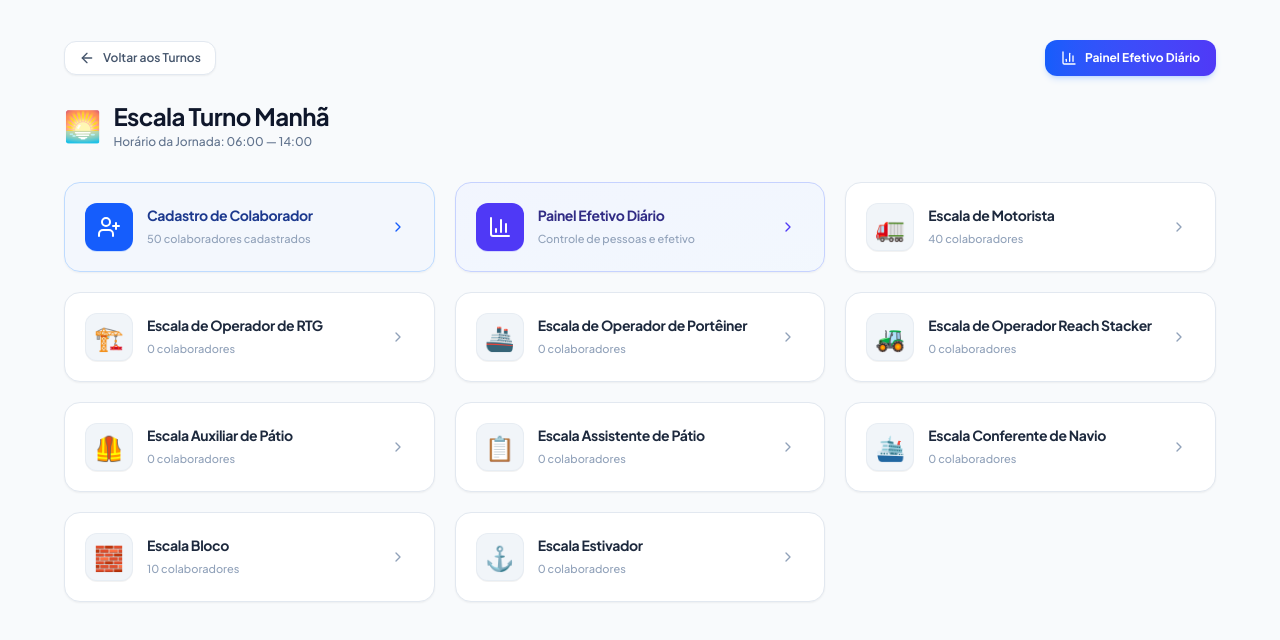
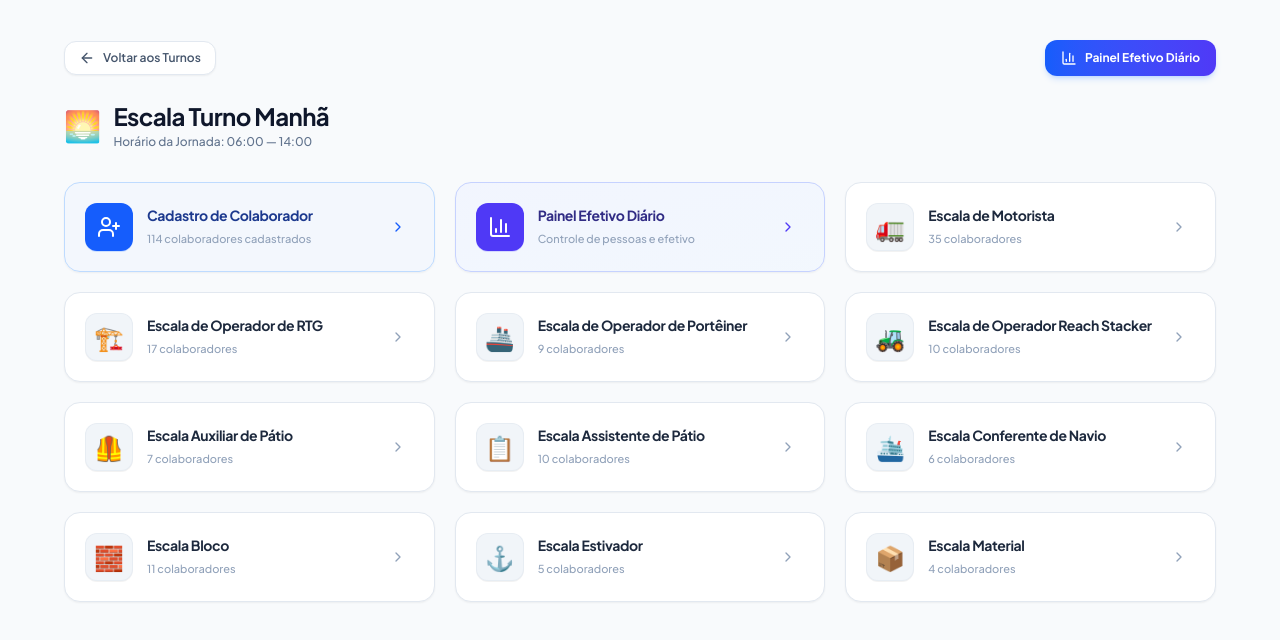
Before and after one commit to Dalmocabral/escaladefolga, a React (Vite) app: page / in a window 1280 px wide. Both pictures are taken after a click on the element 290 px from the left and 444 px from the top of the page. Shown: the top 640 px of the page. Built offline with nearby package versions, Linux system fonts and the light colour scheme.

Commit message:
feat: preenchimento da quantidade total de colaboradores por categoria do Turno Manha com base no relatorio de controle de pessoas (114 colaboradores)

```diff
--- a/src/App.tsx
+++ b/src/App.tsx
@@ -27,61 +27,141 @@ const SHIFT_CONFIGS: ShiftConfig[] = [
   },
 ];
 
-// Nomes e matrículas fiéis à planilha de exemplo do usuário
+// Colaboradores fiéis ao relatório operacional de teste (114 colaboradores no Turno Manhã)
 const INITIAL_EMPLOYEES: Employee[] = [
-  // 10 Operadores de Bloco no Turno Manhã (divisão exata: 3 Verde, 3 Azul, 4 Amarelo)
-  { id: '1', name: 'Andre de Oliveira', registration: '1361', role: 'Operador de Bloco', shiftId: 'manha' },
-  { id: '2', name: 'Leandro Jacob', registration: '1355', role: 'Operador de Bloco', shiftId: 'manha' },
-  { id: '3', name: 'Dalmo Cabral', registration: '1070', role: 'Operador de Bloco', shiftId: 'manha' },
-  { id: '4', name: 'Roberto Melo', registration: '1472', role: 'Operador de Bloco', shiftId: 'manha' },
-  { id: '5', name: 'Marcio Souza', registration: '1365', role: 'Operador de Bloco', shiftId: 'manha' },
-  { id: '6', name: 'Alexandre Anacleto', registration: '1190', role: 'Operador de Bloco', shiftId: 'manha' },
-  { id: '7', name: 'Alexandre Souza', registration: '1240', role: 'Operador de Bloco', shiftId: 'manha' },
-  { id: '8', name: 'Cristiano Martins', registration: '1312', role: 'Operador de Bloco', shiftId: 'manha' },
-  { id: '9', name: 'Claudio Jesus', registration: '1288', role: 'Operador de Bloco', shiftId: 'manha' },
-  { id: '10', name: 'Jony Cunha', registration: '1400', role: 'Operador de Bloco', shiftId: 'manha' },
+  // 1. 35 Motoristas (OPERADOR TRACTOR) no Turno Manhã
+  { id: '1001', name: 'Carlos Eduardo Silva', registration: '1001', role: 'Motorista', shiftId: 'manha' },
+  { id: '1002', name: 'Jorge Ribeiro Santos', registration: '1002', role: 'Motorista', shiftId: 'manha' },
+  { id: '1003', name: 'Fábio Alencar', registration: '1003', role: 'Motorista', shiftId: 'manha' },
+  { id: '1004', name: 'Paulo Henrique Lima', registration: '1004', role: 'Motorista', shiftId: 'manha' },
+  { id: '1005', name: 'Lucas Gabriel Costa', registration: '1005', role: 'Motorista', shiftId: 'manha' },
+  { id: '1006', name: 'Rodrigo Medeiros', registration: '1006', role: 'Motorista', shiftId: 'manha' },
+  { id: '1007', name: 'Fernando Dias', registration: '1007', role: 'Motorista', shiftId: 'manha' },
+  { id: '1008', name: 'Marcos Vinícius Prado', registration: '1008', role: 'Motorista', shiftId: 'manha' },
+  { id: '1009', name: 'Thiago Vieira', registration: '1009', role: 'Motorista', shiftId: 'manha' },
+  { id: '1010', name: 'Alan Kardec Gomes', registration: '1010', role: 'Motorista', shiftId: 'manha' },
+  { id: '1011', name: 'Bruno Cesar Fagundes', registration: '1011', role: 'Motorista', shiftId: 'manha' },
+  { id: '1012', name: 'Caio Vinicius Moreira', registration: '1012', role: 'Motorista', shiftId: 'manha' },
+  { id: '1013', name: 'Daniel Nogueira Lima', registration: '1013', role: 'Motorista', shiftId: 'manha' },
+  { id: '1014', name: 'Eduardo Paes Barreto', registration: '1014', role: 'Motorista', shiftId: 'manha' },
+  { id: '1015', name: 'Fabricio Ramos Silveira', registration: '1015', role: 'Motorista', shiftId: 'manha' },
+  { id: '1016', name: 'Gabriel Menezes Castro', registration: '1016', role: 'Motorista', shiftId: 'manha' },
+  { id: '1017', name: 'Hugo Leonardo Pires', registration: '1017', role: 'Motorista', shiftId: 'manha' },
+  { id: '1018', name: 'Igor Santos Guimarães', registration: '1018', role: 'Motorista', shiftId: 'manha' },
+  { id: '1019', name: 'Jonathan Farias Alves', registration: '1019', role: 'Motorista', shiftId: 'manha' },
+  { id: '1020', name: 'Kleber Toledo Sobrinho', registration: '1020', role: 'Motorista', shiftId: 'manha' },
+  { id: '1021', name: 'Leonardo Vasconcelos', registration: '1021', role: 'Motorista', shiftId: 'manha' },
+  { id: '1022', name: 'Marcelo Duarte Freitas', registration: '1022', role: 'Motorista', shiftId: 'manha' },
+  { id: '1023', name: 'Nilson Correa Pinheiro', registration: '1023', role: 'Motorista', shiftId: 'manha' },
+  { id: '1024', name: 'Otavio Augusto Miranda', registration: '1024', role: 'Motorista', shiftId: 'manha' },
+  { id: '1025', name: 'Paulo Roberto Peixoto', registration: '1025', role: 'Motorista', shiftId: 'manha' },
+  { id: '1026', name: 'Rafael Antunes Borges', registration: '1026', role: 'Motorista', shiftId: 'manha' },
+  { id: '1027', name: 'Sergio Magalhães Neto', registration: '1027', role: 'Motorista', shiftId: 'manha' },
+  { id: '1028', name: 'Tiago Beltrão Fonseca', registration: '1028', role: 'Motorista', shiftId: 'manha' },
+  { id: '1029', name: 'Uelton Martins Siqueira', registration: '1029', role: 'Motorista', shiftId: 'manha' },
+  { id: '1030', name: 'Valdir Fernandes Jr', registration: '1030', role: 'Motorista', shiftId: 'manha' },
+  { id: '1031', name: 'Wagner Lopes Queiroz', registration: '1031', role: 'Motorista', shiftId: 'manha' },
+  { id: '1032', name: 'Xavier Couto Pacheco', registration: '1032', role: 'Motorista', shiftId: 'manha' },
+  { id: '1033', name: 'Yuri Tavares Carvalho', registration: '1033', role: 'Motorista', shiftId: 'manha' },
+  { id: '1034', name: 'Zaqueu Mendonça Reis', registration: '1034', role: 'Motorista', shiftId: 'manha' },
+  { id: '1035', name: 'André Felipe Rocha', registration: '1035', role: 'Motorista', shiftId: 'manha' },
 
-  // 40 Motoristas no Turno Manhã (divisão exata: 5 equipes x 8 colaboradores)
-  { id: '11', name: 'Carlos Eduardo Silva', registration: '1001', role: 'Motorista', shiftId: 'manha' },
-  { id: '12', name: 'Jorge Ribeiro Santos', registration: '1002', role: 'Motorista', shiftId: 'manha' },
-  { id: '13', name: 'Fábio Alencar', registration: '1003', role: 'Motorista', shiftId: 'manha' },
-  { id: '14', name: 'Paulo Henrique Lima', registration: '1004', role: 'Motorista', shiftId: 'manha' },
-  { id: '15', name: 'Lucas Gabriel Costa', registration: '1005', role: 'Motorista', shiftId: 'manha' },
-  { id: '16', name: 'Rodrigo Medeiros', registration: '1006', role: 'Motorista', shiftId: 'manha' },
-  { id: '17', name: 'Fernando Dias', registration: '1007', role: 'Motorista', shiftId: 'manha' },
-  { id: '18', name: 'Marcos Vinícius Prado', registration: '1008', role: 'Motorista', shiftId: 'manha' },
-  { id: '19', name: 'Thiago Vieira', registration: '1009', role: 'Motorista', shiftId: 'manha' },
-  { id: '20', name: 'Alan Kardec Gomes', registration: '1010', role: 'Motorista', shiftId: 'manha' },
-  { id: '21', name: 'Bruno Cesar Fagundes', registration: '1011', role: 'Motorista', shiftId: 'manha' },
-  { id: '22', name: 'Caio Vinicius Moreira', registration: '1012', role: 'Motorista', shiftId: 'manha' },
-  { id: '23', name: 'Daniel Nogueira Lima', registration: '1013', role: 'Motorista', shiftId: 'manha' },
-  { id: '24', name: 'Eduardo Paes Barreto', registration: '1014', role: 'Motorista', shiftId: 'manha' },
-  { id: '25', name: 'Fabricio Ramos Silveira', registration: '1015', role: 'Motorista', shiftId: 'manha' },
-  { id: '26', name: 'Gabriel Menezes Castro', registration: '1016', role: 'Motorista', shiftId: 'manha' },
-  { id: '27', name: 'Hugo Leonardo Pires', registration: '1017', role: 'Motorista', shiftId: 'manha' },
-  { id: '28', name: 'Igor Santos Guimarães', registration: '1018', role: 'Motorista', shiftId: 'manha' },
-  { id: '29', name: 'Jonathan Farias Alves', registration: '1019', role: 'Motorista', shiftId: 'manha' },
-  { id: '30', name: 'Kleber Toledo Sobrinho', registration: '1020', role: 'Motorista', shiftId: 'manha' },
-  { id: '31', name: 'Leonardo Vasconcelos', registration: '1021', role: 'Motorista', shiftId: 'manha' },
-  { id: '32', name: 'Marcelo Duarte Freitas', registration: '1022', role: 'Motorista', shiftId: 'manha' },
-  { id: '33', name: 'Nilson Correa Pinheiro', registration: '1023', role: 'Motorista', shiftId: 'manha' },
-  { id: '34', name: 'Otavio Augusto Miranda', registration: '1024', role: 'Motorista', shiftId: 'manha' },
-  { id: '35', name: 'Paulo Roberto Peixoto', registration: '1025', role: 'Motorista', shiftId: 'manha' },
-  { id: '36', name: 'Rafael Antunes Borges', registration: '1026', role: 'Motorista', shiftId: 'manha' },
-  { id: '37', name: 'Sergio Magalhães Neto', registration: '1027', role: 'Motorista', shiftId: 'manha' },
-  { id: '38', name: 'Tiago Beltrão Fonseca', registration: '1028', role: 'Motorista', shiftId: 'manha' },
-  { id: '39', name: 'Uelton Martins Siqueira', registration: '1029', role: 'Motorista', shiftId: 'manha' },
-  { id: '40', name: 'Valdir Fernandes Jr', registration: '1030', role: 'Motorista', shiftId: 'manha' },
-  { id: '41', name: 'Wagner Lopes Queiroz', registration: '1031', role: 'Motorista', shiftId: 'manha' },
-  { id: '42', name: 'Xavier Couto Pacheco', registration: '1032', role: 'Motorista', shiftId: 'manha' },
-  { id: '43', name: 'Yuri Tavares Carvalho', registration: '1033', role: 'Motorista', shiftId: 'manha' },
-  { id: '44', name: 'Zaqueu Mendonça Reis', registration: '1034', role: 'Motorista', shiftId: 'manha' },
-  { id: '4401', name: 'André Felipe Rocha', registration: '1035', role: 'Motorista', shiftId: 'manha' },
-  { id: '4402', name: 'Bernardo Lima Castro', registration: '1036', role: 'Motorista', shiftId: 'manha' },
-  { id: '4403', name: 'Cláudio Roberto Neves', registration: '1037', role: 'Motorista', shiftId: 'manha' },
-  { id: '4404', name: 'Diego Moreira Ramos', registration: '1038', role: 'Motorista', shiftId: 'manha' },
-  { id: '4405', name: 'Elias Fagundes Silva', registration: '1039', role: 'Motorista', shiftId: 'manha' },
-  { id: '4406', name: 'Francisco Xavier Dias', registration: '1040', role: 'Motorista', shiftId: 'manha' },
+  // 2. 17 Operadores de RTG (OPERADOR DE RTG) no Turno Manhã
+  { id: '3001', name: 'Alessandro Ramos', registration: '3001', role: 'Operador de RTG', shiftId: 'manha' },
+  { id: '3002', name: 'Bernardo Furtado', registration: '3002', role: 'Operador de RTG', shiftId: 'manha' },
+  { id: '3003', name: 'Claudio Duarte', registration: '3003', role: 'Operador de RTG', shiftId: 'manha' },
+  { id: '3004', name: 'Douglas Alencar', registration: '3004', role: 'Operador de RTG', shiftId: 'manha' },
+  { id: '3005', name: 'Emerson Pinheiro', registration: '3005', role: 'Operador de RTG', shiftId: 'manha' },
+  { id: '3006', name: 'Felipe Marinho', registration: '3006', role: 'Operador de RTG', shiftId: 'manha' },
+  { id: '3007', name: 'Gilson Barbosa', registration: '3007', role: 'Operador de RTG', shiftId: 'manha' },
+  { id: '3008', name: 'Henrique Viana', registration: '3008', role: 'Operador de RTG', shiftId: 'manha' },
+  { id: '3009', name: 'Italo Mendonça', registration: '3009', role: 'Operador de RTG', shiftId: 'manha' },
+  { id: '3010', name: 'Jefferson Castro', registration: '3010', role: 'Operador de RTG', shiftId: 'manha' },
+  { id: '3011', name: 'Kleber Antunes', registration: '3011', role: 'Operador de RTG', shiftId: 'manha' },
+  { id: '3012', name: 'Luciano Silveira', registration: '3012', role: 'Operador de RTG', shiftId: 'manha' },
+  { id: '3013', name: 'Marcelo Batista', registration: '3013', role: 'Operador de RTG', shiftId: 'manha' },
+  { id: '3014', name: 'Nilton Nogueira', registration: '3014', role: 'Operador de RTG', shiftId: 'manha' },
+  { id: '3015', name: 'Otavio Peixoto', registration: '3015', role: 'Operador de RTG', shiftId: 'manha' },
+  { id: '3016', name: 'Paulo César Lima', registration: '3016', role: 'Operador de RTG', shiftId: 'manha' },
+  { id: '3017', name: 'Rogério Toledo', registration: '3017', role: 'Operador de RTG', shiftId: 'manha' },
+
+  // 3. 11 Operadores de Bloco (BLOCO C/ ENCARREGADO) no Turno Manhã
+  { id: '4001', name: 'Andre de Oliveira', registration: '1361', role: 'Operador de Bloco', shiftId: 'manha' },
+  { id: '4002', name: 'Leandro Jacob', registration: '1355', role: 'Operador de Bloco', shiftId: 'manha' },
+  { id: '4003', name: 'Dalmo Cabral', registration: '1070', role: 'Operador de Bloco', shiftId: 'manha' },
+  { id: '4004', name: 'Roberto Melo', registration: '1472', role: 'Operador de Bloco', shiftId: 'manha' },
+  { id: '4005', name: 'Marcio Souza', registration: '1365', role: 'Operador de Bloco', shiftId: 'manha' },
+  { id: '4006', name: 'Alexandre Anacleto', registration: '1190', role: 'Operador de Bloco', shiftId: 'manha' },
+  { id: '4007', name: 'Alexandre Souza', registration: '1240', role: 'Operador de Bloco', shiftId: 'manha' },
+  { id: '4008', name: 'Cristiano Martins', registration: '1312', role: 'Operador de Bloco', shiftId: 'manha' },
+  { id: '4009', name: 'Claudio Jesus', registration: '1288', role: 'Operador de Bloco', shiftId: 'manha' },
+  { id: '4010', name: 'Jony Cunha', registration: '1400', role: 'Operador de Bloco', shiftId: 'manha' },
+  { id: '4011', name: 'Eduardo Guimarães', registration: '1450', role: 'Operador de Bloco', shiftId: 'manha' },
+
+  // 4. 10 Assistentes de Pátio (ASSISTENTE DE PÁTIO) no Turno Manhã
+  { id: '5001', name: 'Alan Delon Silva', registration: '5001', role: 'Assistente de Pátio', shiftId: 'manha' },
+  { id: '5002', name: 'Bruno Meireles', registration: '5002', role: 'Assistente de Pátio', shiftId: 'manha' },
+  { id: '5003', name: 'Caio Farias', registration: '5003', role: 'Assistente de Pátio', shiftId: 'manha' },
+  { id: '5004', name: 'Diogo Albuquerque', registration: '5004', role: 'Assistente de Pátio', shiftId: 'manha' },
+  { id: '5005', name: 'Everton Pires', registration: '5005', role: 'Assistente de Pátio', shiftId: 'manha' },
+  { id: '5006', name: 'Fernando Prado', registration: '5006', role: 'Assistente de Pátio', shiftId: 'manha' },
+  { id: '5007', name: 'Guilherme Santos', registration: '5007', role: 'Assistente de Pátio', shiftId: 'manha' },
+  { id: '5008', name: 'Heitor Vasconcelos', registration: '5008', role: 'Assistente de Pátio', shiftId: 'manha' },
+  { id: '5009', name: 'Igor Mendonça', registration: '5009', role: 'Assistente de Pátio', shiftId: 'manha' },
+  { id: '5010', name: 'Julio Cesar Ramos', registration: '5010', role: 'Assistente de Pátio', shiftId: 'manha' },
+
+  // 5. 10 Operadores Reach Stacker (OPERADOR DE RS) no Turno Manhã
+  { id: '6001', name: 'Adalberto Gomes', registration: '6001', role: 'Operador Reach Stacker', shiftId: 'manha' },
+  { id: '6002', name: 'Breno Ferreira', registration: '6002', role: 'Operador Reach Stacker', shiftId: 'manha' },
+  { id: '6003', name: 'Cesar Augusto', registration: '6003', role: 'Operador Reach Stacker', shiftId: 'manha' },
+  { id: '6004', name: 'Daniel Pacheco', registration: '6004', role: 'Operador Reach Stacker', shiftId: 'manha' },
+  { id: '6005', name: 'Edilson Souza', registration: '6005', role: 'Operador Reach Stacker', shiftId: 'manha' },
+  { id: '6006', name: 'Flavio Roberto', registration: '6006', role: 'Operador Reach Stacker', shiftId: 'manha' },
+  { id: '6007', name: 'Gustavo Henrique', registration: '6007', role: 'Operador Reach Stacker', shiftId: 'manha' },
+  { id: '6008', name: 'Helder Ribeiro', registration: '6008', role: 'Operador Reach Stacker', shiftId: 'manha' },
+  { id: '6009', name: 'Ismael Pereira', registration: '6009', role: 'Operador Reach Stacker', shiftId: 'manha' },
+  { id: '6010', name: 'Jorge Luiz Castro', registration: '6010', role: 'Operador Reach Stacker', shiftId: 'manha' },
+
+  // 6. 9 Operadores de Portêiner (OPERADORES DE PT) no Turno Manhã
+  { id: '7001', name: 'Alex Sandro Dias', registration: '7001', role: 'Operador de Portêiner', shiftId: 'manha' },
+  { id: '7002', name: 'Benedito Carvalho', registration: '7002', role: 'Operador de Portêiner', shiftId: 'manha' },
+  { id: '7003', name: 'Carlos Alberto Cruz', registration: '7003', role: 'Operador de Portêiner', shiftId: 'manha' },
+  { id: '7004', name: 'Denis Fonseca', registration: '7004', role: 'Operador de Portêiner', shiftId: 'manha' },
+  { id: '7005', name: 'Eduardo Magalhães', registration: '7005', role: 'Operador de Portêiner', shiftId: 'manha' },
+  { id: '7006', name: 'Fabricio Costa', registration: '7006', role: 'Operador de Portêiner', shiftId: 'manha' },
+  { id: '7007', name: 'Geraldo Vieira', registration: '7007', role: 'Operador de Portêiner', shiftId: 'manha' },
+  { id: '7008', name: 'Hugo Macedo', registration: '7008', role: 'Operador de Portêiner', shiftId: 'manha' },
+  { id: '7009', name: 'Ivanildo Santos', registration: '7009', role: 'Operador de Portêiner', shiftId: 'manha' },
+
+  // 7. 7 Auxiliares de Pátio (AUXILIARES) no Turno Manhã
+  { id: '8001', name: 'Antonio Marcos', registration: '8001', role: 'Auxiliar de Pátio', shiftId: 'manha' },
+  { id: '8002', name: 'Bernardo Siqueira', registration: '8002', role: 'Auxiliar de Pátio', shiftId: 'manha' },
+  { id: '8003', name: 'Celso Roberto', registration: '8003', role: 'Auxiliar de Pátio', shiftId: 'manha' },
+  { id: '8004', name: 'Danilo Freitas', registration: '8004', role: 'Auxiliar de Pátio', shiftId: 'manha' },
+  { id: '8005', name: 'Elias Peixoto', registration: '8005', role: 'Auxiliar de Pátio', shiftId: 'manha' },
+  { id: '8006', name: 'Francisco Assis', registration: '8006', role: 'Auxiliar de Pátio', shiftId: 'manha' },
+  { id: '8007', name: 'Gilberto Ramos', registration: '8007', role: 'Auxiliar de Pátio', shiftId: 'manha' },
+
+  // 8. 6 Conferentes de Navio (CONFERENTES) no Turno Manhã
+  { id: '9001', name: 'Arthur Vinicius', registration: '9001', role: 'Conferente de Navio', shiftId: 'manha' },
+  { id: '9002', name: 'Bruno Henrique', registration: '9002', role: 'Conferente de Navio', shiftId: 'manha' },
+  { id: '9003', name: 'Cristiano Ronaldo', registration: '9003', role: 'Conferente de Navio', shiftId: 'manha' },
+  { id: '9004', name: 'Diego Armando', registration: '9004', role: 'Conferente de Navio', shiftId: 'manha' },
+  { id: '9005', name: 'Eder Militao', registration: '9005', role: 'Conferente de Navio', shiftId: 'manha' },
+  { id: '9006', name: 'Felipe Anderson', registration: '9006', role: 'Conferente de Navio', shiftId: 'manha' },
+
+  // 9. 5 Estivadores (ESTIVADOR) no Turno Manhã
+  { id: '9101', name: 'Alberto Silva', registration: '9101', role: 'Estivador', shiftId: 'manha' },
+  { id: '9102', name: 'Bento Goncalves', registration: '9102', role: 'Estivador', shiftId: 'manha' },
+  { id: '9103', name: 'Cleber Machado', registration: '9103', role: 'Estivador', shiftId: 'manha' },
+  { id: '9104', name: 'David Luiz', registration: '9104', role: 'Estivador', shiftId: 'manha' },
+  { id: '9105', name: 'Everson Felipe', registration: '9105', role: 'Estivador', shiftId: 'manha' },
+
+  // 10. 4 Materiais (MATERIAL) no Turno Manhã
+  { id: '9201', name: 'Alvaro Pereira', registration: '9201', role: 'Material', shiftId: 'manha' },
+  { id: '9202', name: 'Bernardo Silva', registration: '9202', role: 'Material', shiftId: 'manha' },
+  { id: '9203', name: 'Carlos Drummond', registration: '9203', role: 'Material', shiftId: 'manha' },
+  { id: '9204', name: 'Djalma Santos', registration: '9204', role: 'Material', shiftId: 'manha' },
 
   // 40 Motoristas no Turno Noite (22:00 - 06:00, 5 equipes x 8 colaboradores)
   { id: '45', name: 'Ademir Rodrigues', registration: '2001', role: 'Motorista', shiftId: 'noite' },
@@ -140,7 +220,7 @@ const INITIAL_EMPLOYEES: Employee[] = [
   { id: '91', name: 'Wilson Brandão', registration: '2112', role: 'Operador de Bloco', shiftId: 'noite' },
 ];
 
-const STORAGE_KEY_EMPLOYEES = 'escala_terminal_employees_v3';
+const STORAGE_KEY_EMPLOYEES = 'escala_terminal_employees_v5';
 
 export default function App() {
   const [selectedShiftId, setSelectedShiftId] = useState<ShiftId | null>(null);
--- a/src/components/ShiftPage.tsx
+++ b/src/components/ShiftPage.tsx
@@ -37,6 +37,7 @@ const OPERATIONAL_CARDS: OperationalCard[] = [
   { id: 'conferente_navio', title: 'Escala Conferente de Navio', role: 'Conferente de Navio', emoji: '🛳️' },
   { id: 'bloco', title: 'Escala Bloco', role: 'Operador de Bloco', emoji: '🧱' },
   { id: 'estivador', title: 'Escala Estivador', role: 'Estivador', emoji: '⚓' },
+  { id: 'material', title: 'Escala Material', role: 'Material', emoji: '📦' },
 ];
 
 export const ShiftPage: React.FC<ShiftPageProps> = ({
--- a/src/utils/staffing.ts
+++ b/src/utils/staffing.ts
@@ -279,41 +279,47 @@ function computeCategoryRow(
     leaves = [];
   }
 
-  // Se for Motorista e não tiver afastamentos no banco local, carrega os padrões da planilha
-  if (roleName.toLowerCase() === 'motorista' && leaves.length === 0) {
-    const motEmployees = catEmployees;
-    const fab = motEmployees.find((e) => e.registration === '1015');
-    const car = motEmployees.find((e) => e.registration === '1001');
-    const mar = motEmployees.find((e) => e.registration === '1008');
-    if (fab) {
-      leaves.push({
-        id: 'init-ferias-1',
-        employeeId: fab.id,
-        type: 'FERIAS',
-        startDate: '2026-11-10',
-        endDate: '2026-11-24',
-        observation: 'Férias regulamentares (15 dias)',
-      });
-    }
-    if (car) {
-      leaves.push({
-        id: 'init-ferias-2',
-        employeeId: car.id,
-        type: 'FERIAS',
-        startDate: '2026-11-10',
-        endDate: '2026-11-24',
-        observation: 'Férias regulamentares (15 dias)',
-      });
-    }
-    if (mar) {
-      leaves.push({
-        id: 'init-ferias-3',
-        employeeId: mar.id,
-        type: 'FERIAS',
-        startDate: '2026-11-10',
-        endDate: '2026-11-24',
-        observation: 'Férias programadas (15 dias)',
-      });
+  // Se não tiver afastamentos no banco local, carrega os padrões da planilha de teste para 17/11/2026
+  if (leaves.length === 0 && catEmployees.length > 0) {
+    const rLower = roleName.toLowerCase();
+    const addLeave = (empIdx: number, type: 'FERIAS' | 'ATESTADO', idSuffix: string) => {
+      const emp = catEmployees[empIdx];
+      if (emp) {
+        leaves.push({
+          id: `init-${rLower}-${idSuffix}`,
+          employeeId: emp.id,
+          type,
+          startDate: '2026-11-10',
+          endDate: '2026-11-24',
+          observation: type === 'FERIAS' ? 'Férias programadas' : 'Atestado médico',
+        });
+      }
+    };
+
+    if (rLower === 'motorista') {
+      addLeave(0, 'FERIAS', '1');
+      addLeave(1, 'FERIAS', '2');
+    } else if (rLower === 'operador de rtg') {
+      addLeave(0, 'FERIAS', '1');
+      addLeave(1, 'FERIAS', '2');
+      addLeave(2, 'ATESTADO', '3');
+    } else if (rLower === 'operador reach stacker') {
+      addLeave(0, 'FERIAS', '1');
+      addLeave(1, 'ATESTADO', '2');
+      addLeave(2, 'ATESTADO', '3');
+    } else if (rLower === 'operador de bloco') {
+      addLeave(0, 'FERIAS', '1');
+      addLeave(1, 'ATESTADO', '2');
+    } else if (rLower === 'operador de portêiner') {
+      addLeave(0, 'FERIAS', '1');
+    } else if (rLower === 'assistente de pátio') {
+      addLeave(0, 'FERIAS', '1');
+    } else if (rLower === 'auxiliar de pátio') {
+      addLeave(0, 'FERIAS', '1');
+    } else if (rLower === 'estivador') {
+      addLeave(0, 'FERIAS', '1');
+    } else if (rLower === 'material') {
+      addLeave(0, 'ATESTADO', '1');
     }
   }
 
```
